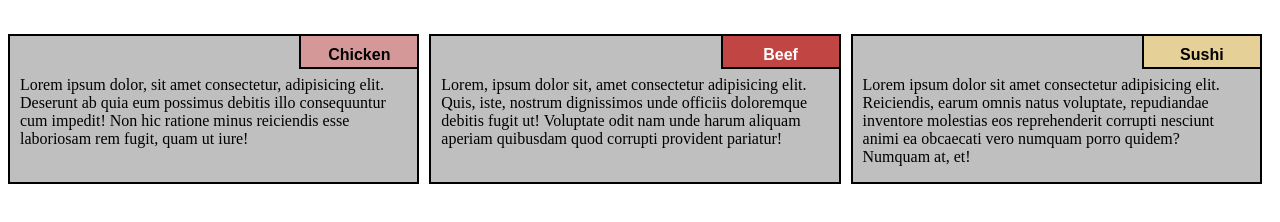
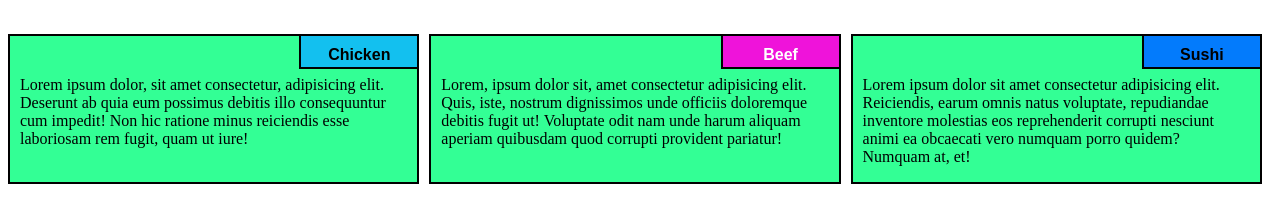
Before and after one commit to jgamerica7/jgamerica7.github.io, a plain HTML site: page cssind/css.ind/index.html in a window 1280 px wide. Shown: the part 48-270 px from the top of the page. Drawn offline with Linux system fonts and the light colour scheme.

Commit message:
Update style.css

```diff
--- a/cssind/css.ind/css/style.css
+++ b/cssind/css.ind/css/style.css
@@ -7,7 +7,7 @@ h1{
 }
 
 p {
-  background-color: #bfbfbf;
+  background-color: #33FF95;
   border: 2px solid black;
   height: 150px;
   margin-right: 10px;
@@ -22,7 +22,7 @@ p {
 }
 
 #p1 {
-  background-color: #D59898;
+  background-color: #13C0EF;
   position: absolute;
   top: 0;
   right: 0;
@@ -35,7 +35,7 @@ p {
 
 }
 #p2 {
-  background-color:#C14543 ;
+  background-color:#EF13DA;
   color: white;
   position: absolute;
   top: 0;
@@ -49,7 +49,7 @@ p {
 
 }
 #p3 {
- background-color: #E5D198;
+ background-color:#037bfc;
   position: absolute;
   top: 0;
   right: 0;
```
